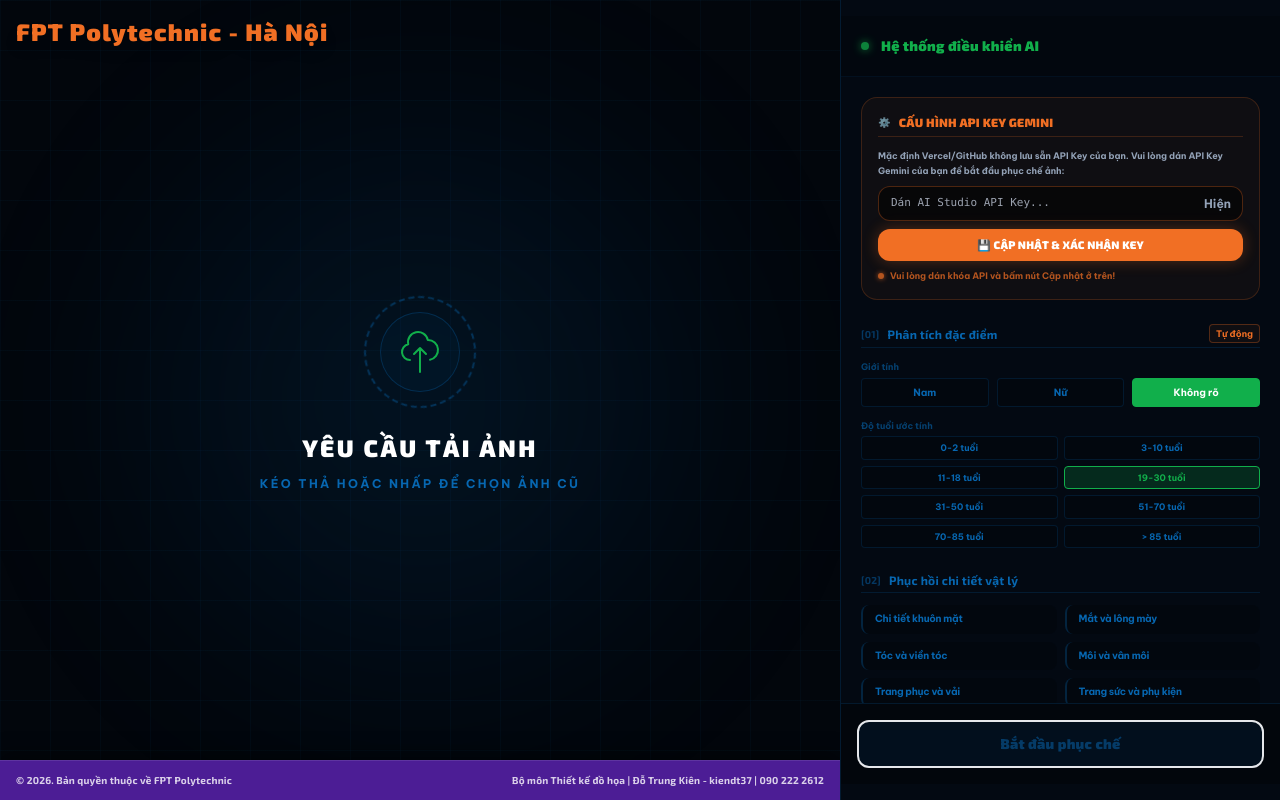
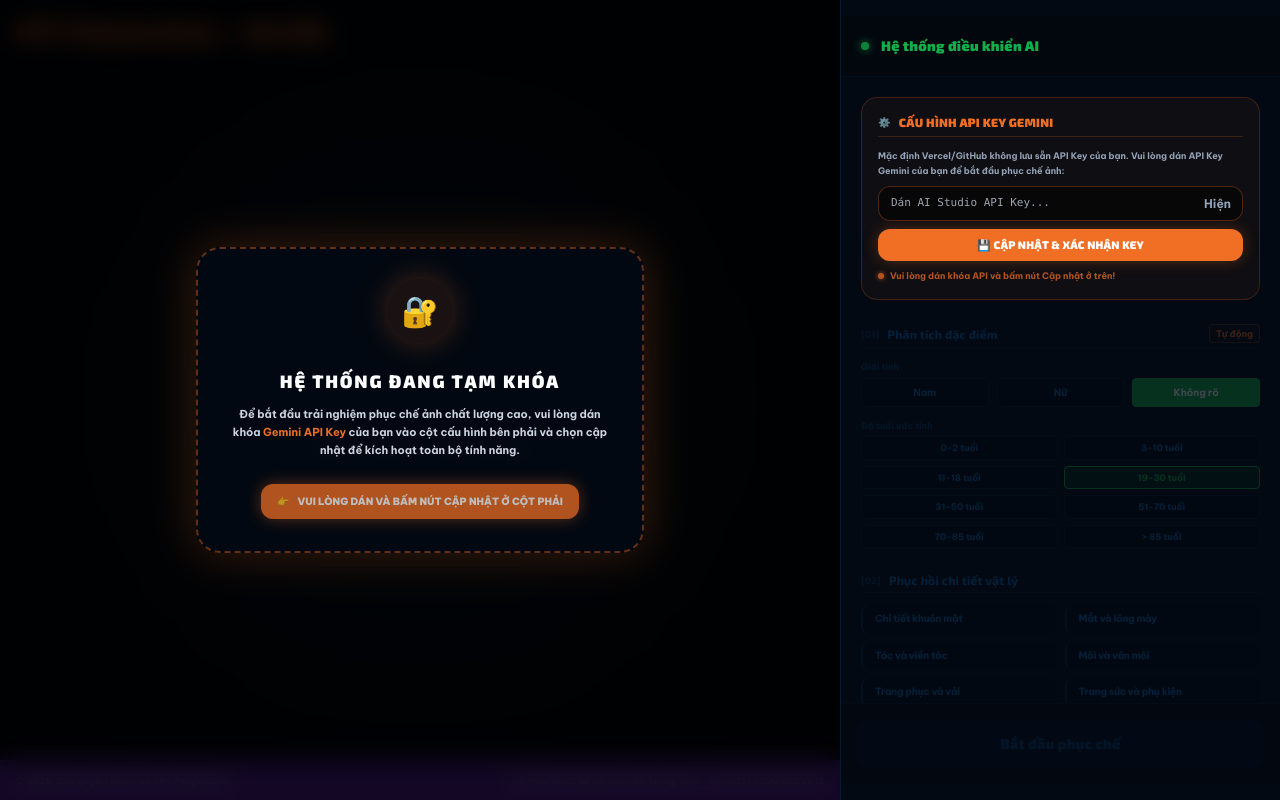
Before and after one commit to kieartist-collab/FPT-Polytechnic---Ph-c-ch-nh, a React (Vite) app: page / in a window 1280 px wide. Built offline with nearby package versions, Linux system fonts and the light colour scheme.

Commit message:
feat: add API key requirement overlay
Implement a blur overlay blocking interaction when the API key is missing to ensure secure and valid usage of AI restoration features.

```diff
--- a/App.tsx
+++ b/App.tsx
@@ -689,6 +689,28 @@ const App: React.FC = () => {
           </div>
         )}
         <div className="absolute bottom-0 left-0 right-0 h-10 bg-[#4c1d95] z-[100] flex items-center justify-between px-4 border-t border-white/10 shadow-[0_-5px_20px_rgba(0,0,0,0.5)]"> <span className="text-white/80 font-bold text-[10px] font-heading">© 2026. Bản quyền thuộc về FPT Polytechnic</span> <span className="text-white/80 font-bold text-[10px] font-heading">Bộ môn Thiết kế đồ họa | Đỗ Trung Kiên - kiendt37 | 090 222 2612</span> </div>
+
+        {/* LỚP PHỦ MỜ KHI CHƯA NHẬP API KEY */}
+        {!apiKey && (
+          <div className="absolute inset-0 z-[150] bg-black/75 backdrop-blur-md flex flex-col items-center justify-center p-8 text-center animate-in fade-in duration-500 pointer-events-auto">
+            <div className="max-w-md p-8 bg-[#030912]/95 border-2 border-dashed border-[#F16F24]/40 rounded-3xl shadow-[0_0_50px_rgba(241,111,36,0.25)] space-y-6 flex flex-col items-center">
+              <div className="w-16 h-16 bg-[#F16F24]/10 rounded-full flex items-center justify-center text-3xl shadow-[0_0_30px_rgba(241,111,36,0.3)] animate-bounce select-none">
+                🔐
+              </div>
+              <div className="space-y-3">
+                <h2 className="text-lg font-heading font-black text-white uppercase tracking-widest leading-snug">
+                  HỆ THỐNG ĐANG TẠM KHÓA
+                </h2>
+                <p className="text-[11px] text-slate-300 leading-relaxed font-bold">
+                  Để bắt đầu trải nghiệm phục chế ảnh chất lượng cao, vui lòng dán khóa <span className="text-[#F16F24]">Gemini API Key</span> của bạn vào cột cấu hình bên phải và chọn cập nhật để kích hoạt toàn bộ tính năng.
+                </p>
+              </div>
+              <div className="flex items-center gap-2 text-[10px] text-white font-black bg-[#F16F24] px-4 py-2.5 rounded-xl animate-pulse shadow-[0_0_15px_rgba(241,111,36,0.5)] select-none">
+                <span>👉</span> VUI LÒNG DÁN VÀ BẤM NÚT CẬP NHẬT Ở CỘT PHẢI
+              </div>
+            </div>
+          </div>
+        )}
       </div>
       <aside className="w-[440px] h-full bg-[#030912] border-l border-[#0767B1]/20 flex flex-col relative z-40 pt-4 pb-4">
         <div className="p-5 border-b border-[#0767B1]/10 bg-black/20 flex flex-col"> <h2 className="text-sm font-heading font-black text-[#11AF4B] flex items-center gap-3"> <div className="w-2 h-2 bg-[#11AF4B] rounded-full animate-pulse shadow-[0_0_8px_#11AF4B]"></div> Hệ thống điều khiển AI </h2> </div>
@@ -751,6 +773,8 @@ const App: React.FC = () => {
             </div>
           </section>
 
+          {/* Wrapper khóa các thành phần điều khiển bên dưới khi chưa có API Key */}
+          <div className={!apiKey ? "opacity-25 pointer-events-none filter blur-[0.6px] select-none transition-all duration-500 space-y-6" : "transition-all duration-500 space-y-6"}>
             {/* PHẦN 1: PHÂN TÍCH ĐẶC ĐIỂM (Tự động + User Edit) */}
           {renderAnalysisSection()}
 
@@ -846,17 +870,16 @@ const App: React.FC = () => {
               </div>
           </section>
 
-
-
           {error && <div className="p-4 bg-red-500/10 border border-red-500/30 text-red-400 rounded-xl text-[11px] font-bold animate-pulse">{error}</div>}
           </div>
-        <div className="bg-[#02060c] border-t border-[#0767B1]/20 flex flex-col">
+        </div>
+        <div className={`bg-[#02060c] border-t border-[#0767B1]/20 flex flex-col ${!apiKey ? "opacity-25 pointer-events-none select-none filter blur-[0.6px]" : ""}`}>
           <div className="p-4 space-y-3">
             {state.restored && !isLoading && ( <button onClick={handleApplyResultAsInput} className="w-full py-3 rounded-xl text-xs font-heading font-black border-2 border-[#F16F24] text-[#F16F24] bg-[#F16F24]/10 hover:bg-[#F16F24] hover:text-white transition-all flex items-center justify-center gap-2"> <svg className="w-4 h-4" fill="none" viewBox="0 0 24 24" stroke="currentColor"><path strokeLinecap="round" strokeLinejoin="round" strokeWidth={2} d="M4 16v1a3 3 0 003 3h10a3 3 0 003-3v-1m-4-8l-4-4m0 0L8 8m4-4v12" /></svg> Sử dụng kết quả để tiếp tục </button> )}
             <button
                 onClick={handleRestore}
-                disabled={isLoading || !state.original}
-                className={`w-full py-3 rounded-xl text-sm font-heading font-black border-2 transition-all relative overflow-hidden ${isLoading || !state.original ? 'bg-[#0767B1]/10 text-[#0767B1]/50' : isPromptDirty ? 'bg-white text-[#11AF4B] border-[#11AF4B] animate-pulse shadow-[0_0_15px_rgba(17,175,75,0.5)]' : 'bg-[#11AF4B] border-[#11AF4B] text-white hover:bg-white hover:text-[#11AF4B]'}`}
+                disabled={isLoading || !state.original || !apiKey}
+                className={`w-full py-3 rounded-xl text-sm font-heading font-black border-2 transition-all relative overflow-hidden ${isLoading || !state.original || !apiKey ? 'bg-[#0767B1]/10 text-[#0767B1]/50 border-transparent' : isPromptDirty ? 'bg-white text-[#11AF4B] border-[#11AF4B] animate-pulse shadow-[0_0_15px_rgba(17,175,75,0.5)]' : 'bg-[#11AF4B] border-[#11AF4B] text-white hover:bg-white hover:text-[#11AF4B]'}`}
             >
                 {isLoading ? "Đang xử lý..." : isPromptDirty ? "Áp dụng & Phục chế" : (state.restored ? "Phục chế lại" : "Bắt đầu phục chế")}
             </button>
```
Lines whose indentation alone changed are shown as unchanged.
